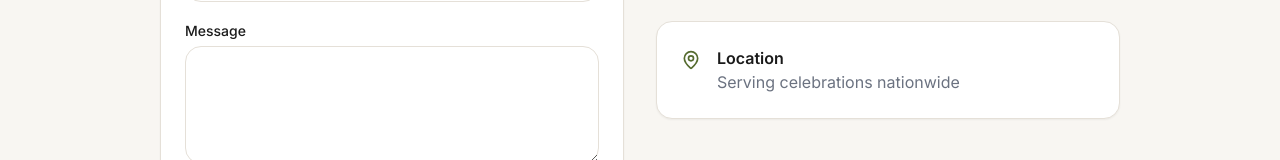
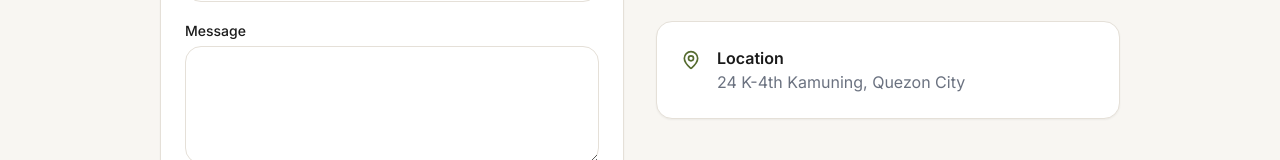
Before and after one commit to 436mdp/sweet-basil-eventconnect, a Next.js app: page /contact in a window 1280 px wide. Shown: the part 480-640 px from the top of the page. Built offline with nearby package versions, Linux system fonts and the light colour scheme; no server answers.

Commit message:
change address

```diff
--- a/src/app/contact/page.tsx
+++ b/src/app/contact/page.tsx
@@ -78,7 +78,7 @@ export default function ContactPage() {
               <MapPin className="mt-1 h-5 w-5 text-primary" />
               <div>
                 <h3 className="font-semibold">Location</h3>
-                <p className="text-muted-foreground">Serving celebrations nationwide</p>
+                <p className="text-muted-foreground">24 K-4th Kamuning, Quezon City</p>
               </div>
             </CardContent>
           </Card>
```
